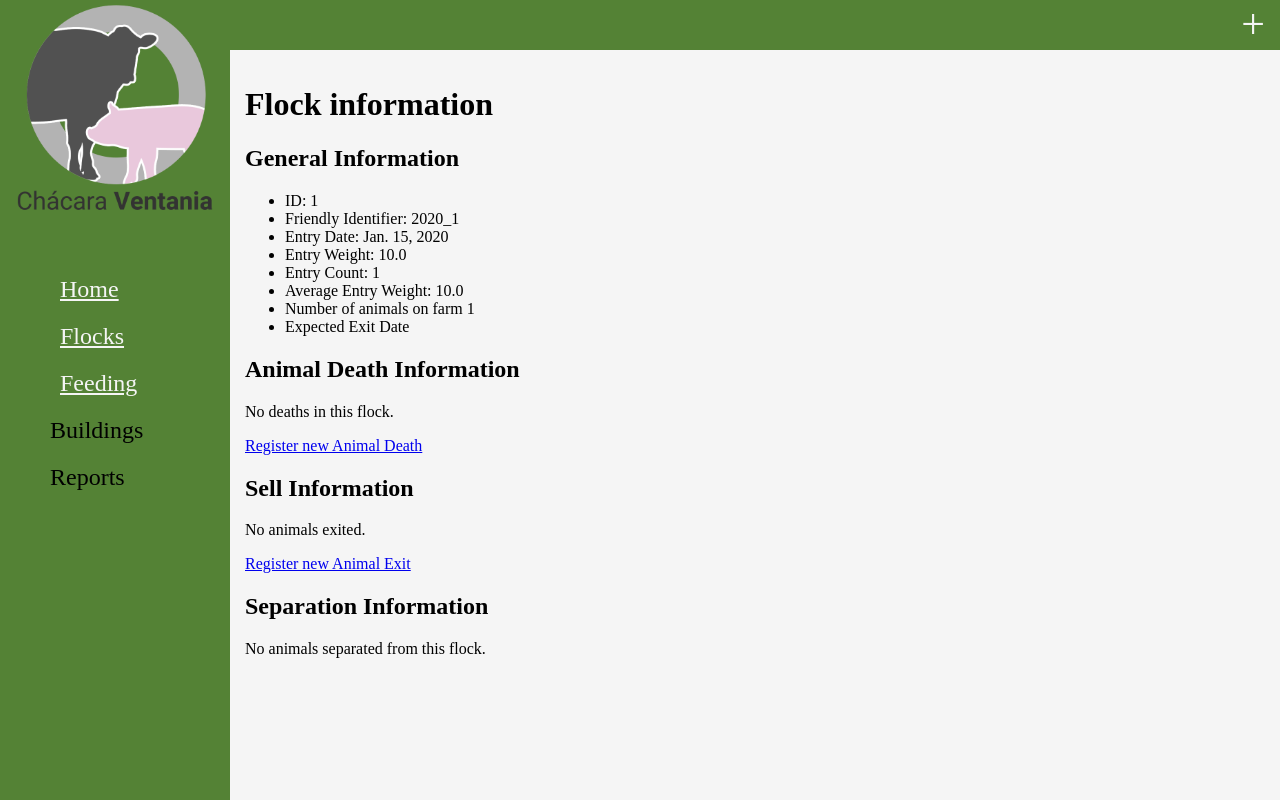
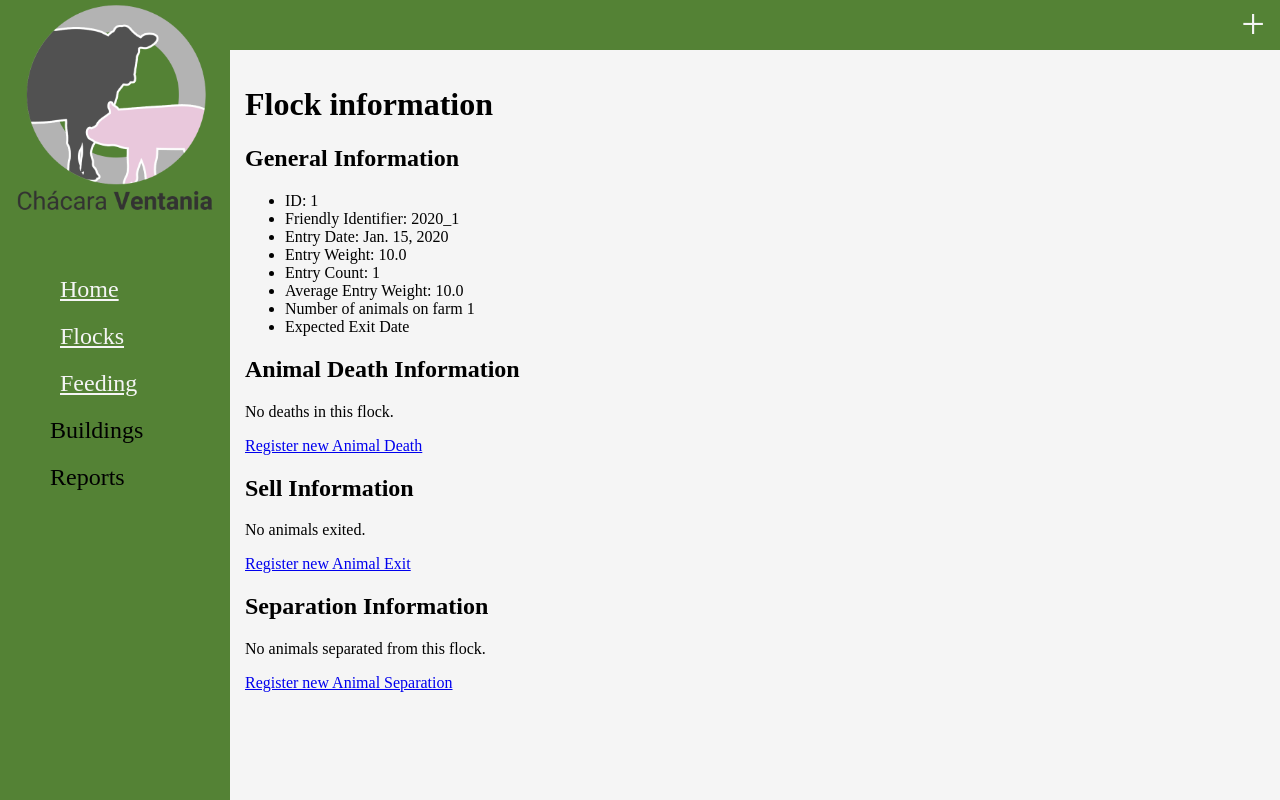
Before and after one commit to forcaeluz/ventania-suinos, a Django app: page /flocks/detail/1 in a window 1280 px wide. Run offline with Django 3.2, Linux system fonts and the light colour scheme; a user stored in the database is signed in; tables that the repository leaves empty hold one stand-in row (values such as "Sample post").

Commit message:
Added table with animal separations.

```diff
--- a/flocks/templates/flocks/detail.html
+++ b/flocks/templates/flocks/detail.html
@@ -76,9 +76,33 @@
 {% endif %}
 
 <h2>{% trans "Separation Information" %}</h2>
-{% if list_separations %}
-
+{% if separation_list %}
+<table class="flock-list">
+<thead>
+    <tr class="table-header">
+        <td>{% trans "Separation Date" %}</td>
+        <td>{% trans "Reason" %}</td>
+        <td>{% trans "Ended" %}</td>
+    </tr>
+    </thead>
+    {% for separation in separation_list %}
+        <tr class="table-row">
+        <td><a href="{% url 'flocks:separation_detail' separation.id %}">{{separation.date}}</a></td>
+        <td>{{separation.reason}}</td>
+        {% if separation.death %}
+            <td>{% trans "Died in:" %}{{separation.death.date}}</td>
+        {% elif separation.exit %}
+            <td>{% trans "Exit in:" %}{{separation.exit.date}}</td>
+        {% else %}
+            <td>{% trans "Still separated." %}</td>
+        {% endif %}
+        </tr>
+    {% endfor %}
+</table>
 {% else %}
 <p>{% trans "No animals separated from this flock." %}</p>
 {% endif %}
+{% if flock.number_of_living_animals > 0 %}
+<a href="{% url "flocks:create_animal_separation" %}?flockid={{ flock.id }}">{% trans "Register new Animal Separation" %}</a>
+{% endif %}
 {% endblock %}
```
